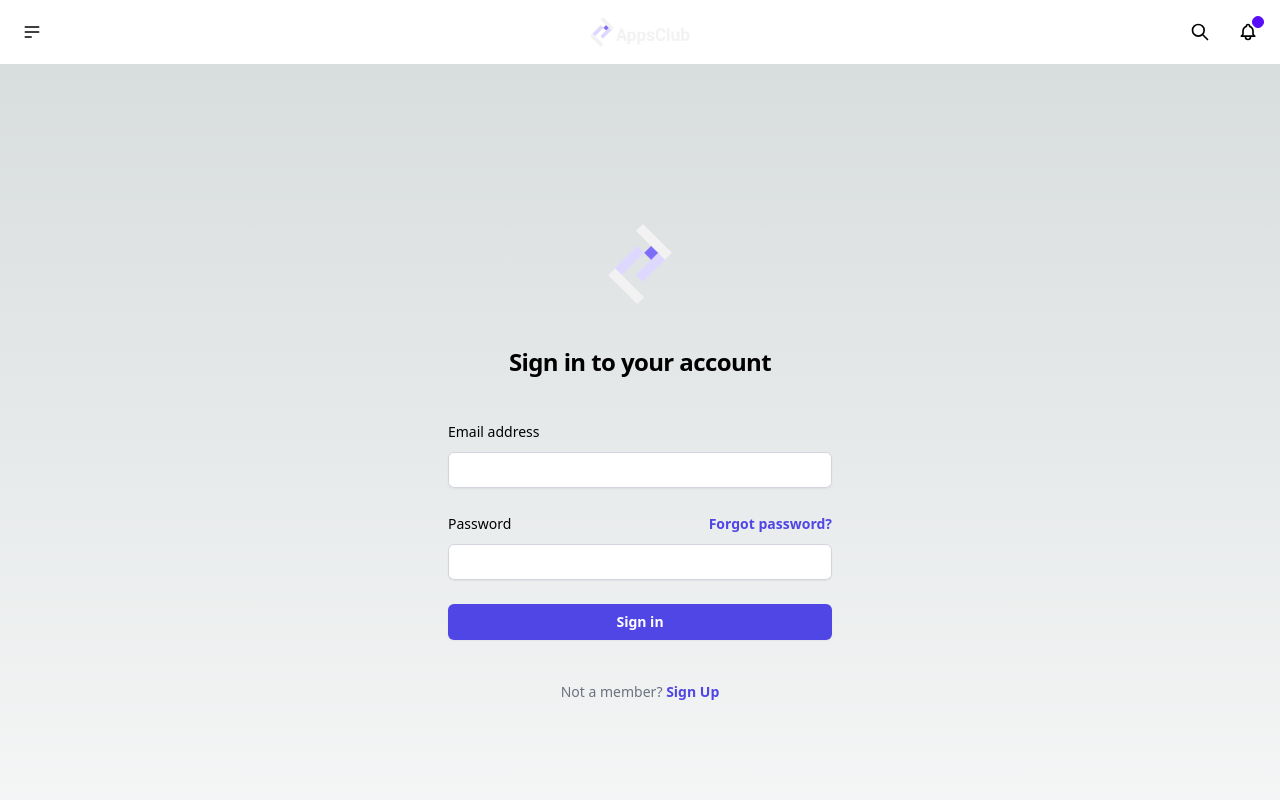
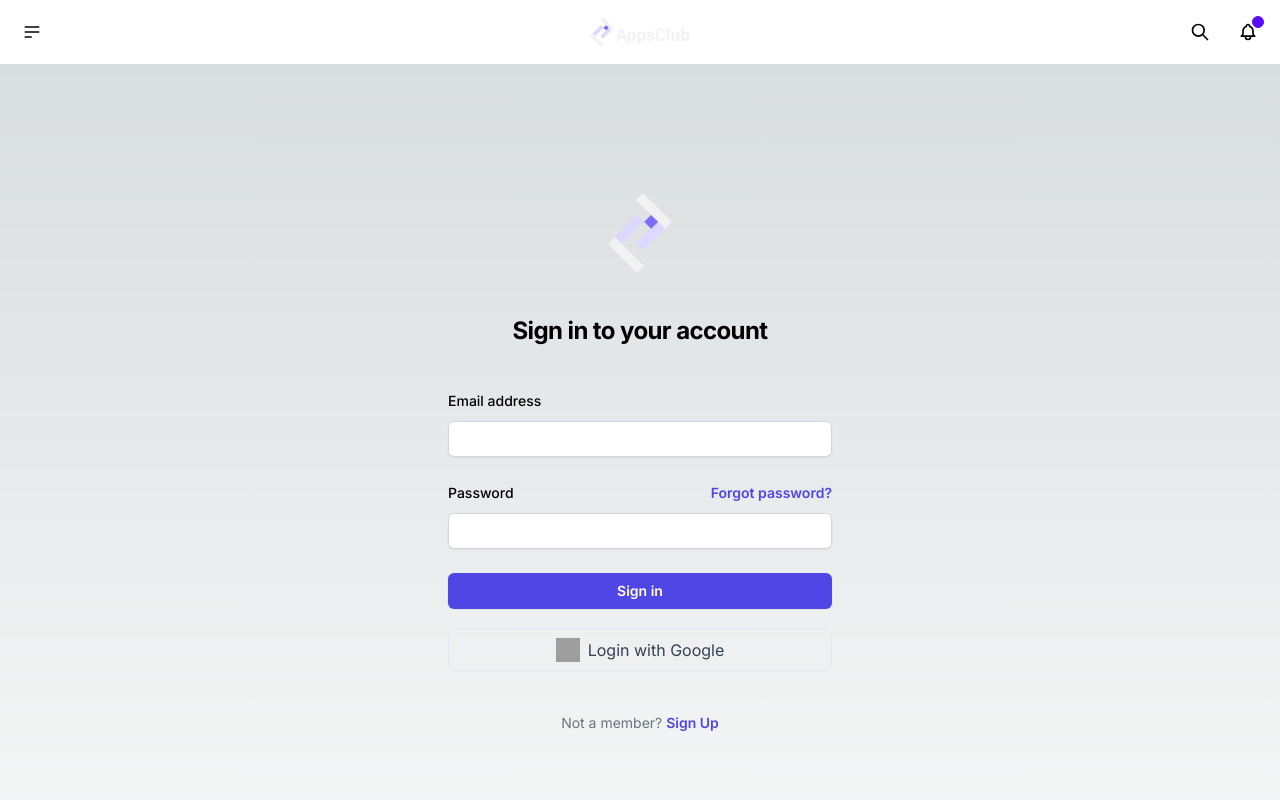
Before and after one commit to Abdelhak-mekaoui/apps-club, a Next.js app: page /signin in a window 1280 px wide. Shown: the top 800 px of the page. Built offline with nearby package versions, Linux system fonts and the light colour scheme; no server answers; grey boxes are pictures that could not be loaded.

Commit message:
add google auth

```diff
--- a/app/firebase.ts
+++ /dev/null
@@ -1,18 +0,0 @@
-import { initializeApp, getApp, getApps } from "firebase/app";
-import { getAuth } from "firebase/auth";
-
-const firebaseConfig = {
-  apiKey: "AIzaSyAF5ILPAkq6P8PSOSHDVIvvZPG-w7Sude8",
-  authDomain: "apps-club-2940a.firebaseapp.com",
-  projectId: "apps-club-2940a",
-  storageBucket: "apps-club-2940a.appspot.com",
-  messagingSenderId: "460841251953",
-  appId: "1:460841251953:web:ae53a39b724a675bbe57d0",
-  measurementId: "G-R5MB8D1GW4"
-};
-
-// Initialize Firebase
-const app = getApps().length ? getApp() : initializeApp(firebaseConfig);
-const auth = getAuth();
-
-export { app, auth };
--- a/app/layout.tsx
+++ b/app/layout.tsx
@@ -1,24 +1,32 @@
+import { authOptions } from '../pages/api/auth/[...nextauth]';
+import { getServerSession } from 'next-auth'
 import './globals.css'
+import { Inter } from 'next/font/google'
+import SessionProvider from './SessionProvider';
 import Navbar from '@/components/Navbar'
 import Footer from '@/components/Footer'
-import  SessionProvider  from "./SessionProvider"
 
+import Home from './page';
+import SignInPage from './signin/page';
 
-export default function RootLayout({
+const inter = Inter({ subsets: ['latin'] })
+
+export default async function RootLayout({
   children,
 }: {
   children: React.ReactNode
 }) {
+
+  const session = await getServerSession(authOptions);
   return (
-
-      <html lang="en">
-        <body>
-          <SessionProvider>
-            <Navbar />
+    <html lang="en">
+      <body className={inter.className}>
+      <SessionProvider session={session}>
+      <Navbar />
             {children}
             <Footer />
-          </SessionProvider>
-        </body>
-      </html>
+      </SessionProvider>
+      </body>
+    </html>
   )
 }
--- a/app/page.tsx
+++ b/app/page.tsx
@@ -1,45 +1,17 @@
 'use client';
 
 import {signOut, useSession} from 'next-auth/react'
-import { redirect } from 'next/navigation'
-import { useState } from 'react'
-import { Dialog } from '@headlessui/react'
-import { Bars3Icon, XMarkIcon } from '@heroicons/react/24/outline'
 import { useRouter } from 'next/navigation'
 export default function Home() {
   const session = useSession({
-    required: true,
-    onUnauthenticated() {
-      redirect('/signin');
-    }
+    required: false,
   })
 
   const router = useRouter()
   return (
     <div className="bg-white">
-      <div className="relative isolate px-6 pt-14 lg:px-8">
-        <div
-          className="absolute inset-x-0 -top-40 -z-10 transform-gpu overflow-hidden blur-3xl sm:-top-80"
-          aria-hidden="true"
-        >
-          <div
-            className="relative left-[calc(50%-11rem)] aspect-[1155/678] w-[36.125rem] -translate-x-1/2 rotate-[30deg]  opacity-30 sm:left-[calc(50%-30rem)] sm:w-[72.1875rem]"
-            style={{
-              clipPath:
-                'polygon(74.1% 44.1%, 100% 61.6%, 97.5% 26.9%, 85.5% 0.1%, 80.7% 2%, 72.5% 32.5%, 60.2% 62.4%, 52.4% 68.1%, 47.5% 58.3%, 45.2% 34.5%, 27.5% 76.7%, 0.1% 64.9%, 17.9% 100%, 27.6% 76.8%, 76.1% 97.7%, 74.1% 44.1%)',
-            }}
-          />
-        </div>
-        <div className="mx-auto max-w-2xl py-32 sm:py-48 lg:py-56">
-          <div className="hidden sm:mb-8 sm:flex sm:justify-center">
-            <div className="relative rounded-full px-3 py-1 text-sm leading-6 text-gray-600 ring-1 ring-gray-900/10 hover:ring-gray-900/20">
-              Announcing our next round of funding.{' '}
-              <a href="#" className="font-semibold text-indigo-600">
-                <span className="absolute inset-0" aria-hidden="true" />
-                Read more <span aria-hidden="true">&rarr;</span>
-              </a>
-            </div>
-          </div>
+        <div className="mx-auto max-w-2xl py-28 sm:py-30 lg:py-40">
+
           <div className="text-center">
             <h1 className="text-4xl font-bold tracking-tight text-gray-900 sm:text-6xl">
               Welcome to Apps Platform
@@ -73,10 +45,7 @@ export default function Home() {
             }}
           />
         </div>
-      </div>
+
     </div>
   )
 }
-
-
-Home.requiresAuth = true
--- a/app/signin/page.tsx
+++ b/app/signin/page.tsx
@@ -1,30 +1,89 @@
 'use client'
 
-import React, { useState } from 'react'
+import React, { useState, useEffect } from 'react'
 import { useRouter } from 'next/navigation'
 import Logo from '/assets/logo3.png';
 import Image from 'next/image';
-import {signIn }from 'next-auth/react'
+import { signIn , useSession} from 'next-auth/react'
+import { Form, useFormik } from 'formik';
 
-export default function Example() {
-  const [email, setEmail] = useState('')
-  const [password, setPassword] = useState('')
+
+export default function SignInPage() {
+
+
+
+
+  const session = useSession();
+
   const router = useRouter()
 
+  type FormDataType = {
+    email: string;
+    password: string;
+};
+const  initialValues : FormDataType = {
+  "email": "",
+  "password": "",
+}
 
+
+  const formik = useFormik({
+
+    initialValues:initialValues,
+    validate: (data : FormDataType) => {
+      let errors  :  {[key: string] : string} = {} ;
+      //check is empty
+      ['email', 'password'].forEach(
+        (element: string) => {
+          if (data[element as keyof FormDataType] == "") {
+            errors[element as keyof FormDataType] = 'Ce champ est requis !';
+          }
+
+        });
+    return errors;
+    },
+
+    onSubmit: (data: FormDataType) => {
+
+      if (data) {
+      signIn('credentials', {email : formik.values['email'], password : formik.values['password'], redirect: true, callbackUrl: '/'})
+      }
+
+    }
+
+  });
+
+
+  //redirect on auth
+  useEffect(() => {
+
+    if(router && session && session.status == 'authenticated'){
+
+
+      router.push('/')
+    }
+  }, [session , router])
+
+
+
+  const isFormFieldInvalid = (name:keyof FormDataType) => !!(formik.touched[name] && formik.errors[name]);
+
+  const getFormErrorMessage = (name :keyof FormDataType) => {
+      return isFormFieldInvalid(name) ? <small className="text-red-700">{formik.errors[name]}</small> : <small className="">&nbsp;</small>
+  };
   return (
     <>
       <div className="flex min-h-screen flex-1 flex-col justify-center px-6 py-12 lg:px-8">
         <div className="sm:mx-auto sm:w-full sm:max-w-sm">
 
-            <Image className="mx-auto h-20 w-auto" src={Logo} width="200" height="80" alt="logo"/>
+          <Image className="mx-auto h-20 w-auto" src={Logo} width="200" height="80" alt="logo" />
           <h2 className="mt-10 text-center text-2xl font-bold leading-9 tracking-tight text-white-900">
             Sign in to your account
           </h2>
         </div>
 
         <div className="mt-10 sm:mx-auto sm:w-full sm:max-w-sm">
-            <form className="space-y-6" action="#" method="POST">
+          <form  method='POST' onSubmit={formik.handleSubmit} onReset={formik.handleReset}>
             <div>
               <label htmlFor="email" className="block text-sm font-medium leading-6 text-white-900">
                 Email address
@@ -35,10 +94,10 @@ export default function Example() {
                   name="email"
                   type="email"
                   autoComplete="email"
-                    onChange={(e) => setEmail(e.target.value)}
-                    required
+                  onChange={(e) => formik.setFieldValue("email", e.target.value)}
                   className="block w-full rounded-md border-0 px-4 py-1.5 text-white-900 shadow-sm ring-1 ring-inset ring-gray-300 placeholder:text-white-400 focus:ring-2 focus:ring-inset focus:ring-white-600 sm:text-sm sm:leading-6"
                 />
+                {getFormErrorMessage("email")}
               </div>
             </div>
 
@@ -59,26 +118,37 @@ export default function Example() {
                   name="password"
                   type="password"
                   autoComplete="current-password"
-                    onChange={(e) => setPassword(e.target.value)}
-                    required
+                  onChange={(e) => formik.setFieldValue('password', e.target.value)}
                   className="block w-full rounded-md border-0 px-4 py-1.5 text-white-900 shadow-sm ring-1 ring-inset ring-gray-300 placeholder:text-gray-400 focus:ring-2 focus:ring-inset focus:ring-indigo-600 sm:text-sm sm:leading-6"
                 />
+                {getFormErrorMessage("password")}
               </div>
             </div>
 
-              <div>
+
               <button
-                  onClick={() => {
-                    signIn('credentials', { email, password, redirect: true, callbackUrl: '/' });
-                  }}
-                  disabled={!email || !password}
-                  type="submit"
+
+       type='submit'
+       disabled={formik.isSubmitting}
                 className="flex w-full justify-center rounded-md bg-indigo-600 px-3 py-1.5 text-sm font-semibold leading-6 text-white shadow-sm hover:bg-indigo-500 focus-visible:outline focus-visible:outline-2 focus-visible:outline-offset-2 focus-visible:outline-indigo-600"
               >
                 Sign in
               </button>
+
+
+
+          </form>
+          <div className="mt-5 flex items-center justify-center">
+            <button className="px-4 py-2 justify-center w-full border flex gap-2 border-slate-200 dark:border-slate-700 rounded-lg text-slate-700 dark:text-slate-200 hover:border-slate-400 dark:hover:border-slate-500 hover:text-slate-900 dark:hover:text-slate-300 hover:shadow transition duration-150"
+    onClick={()=> signIn('google')}
+    >
+        <Image width={60} height={60} className="w-6 h-6" src="https://www.svgrepo.com/show/475656/google-color.svg" loading="lazy" alt="google logo"/>
+        <span>Login with Google</span>
+
+    </button>
+
 </div>
-            </form>
+
 
           <p className="mt-10 text-center text-sm text-gray-500">
             Not a member?{' '}
@@ -88,6 +158,11 @@ export default function Example() {
           </p>
         </div>
       </div>
+
+
+
+
+
     </>
   )
 }
--- a/app/signup/page.tsx
+++ b/app/signup/page.tsx
@@ -1,32 +1,106 @@
-'use client'
-import React , { useState } from 'react';
+'use client';
+import React, { useEffect, useState } from 'react';
 import Logo from '/assets/logo3.png';
 import Image from 'next/image';
 import { createUserWithEmailAndPassword } from 'firebase/auth';
-import { auth } from '../firebase';
+import { auth } from '../../firebase';
 import { useRouter } from 'next/navigation'
+import {signIn, useSession } from 'next-auth/react';
+import { useFormik } from 'formik';
 
-export default function Example() {
-  const [email, setEmail] = useState('')
-  const [password, setPassword] = useState('')
-  const [passwordAgain, setPasswordAgain] = useState('')
+export default function SignUp() {
+
+const [serverErrors, setServerErrors] = useState('')
   const router = useRouter()
-  const signup = () => {
-    createUserWithEmailAndPassword(auth, email, password);
+
+  const session = useSession();
+
+
+
+
+  type FormDataType = {
+    email: string;
+    password: string;
+    passwordAgain: string;
+};
+const  initialValues : FormDataType = {
+  "email": "",
+  "password": "",
+  "passwordAgain": ""
 }
+
+const formik = useFormik({
+
+  initialValues:initialValues,
+  validate: (data : FormDataType) => {
+    let errors  :  {[key: string] : string} = {} ;
+    //check is empty
+    ['email', 'password', 'passwordAgain'].forEach(
+      (element: string) => {
+        if (data[element as keyof FormDataType] == "") {
+          errors[element as keyof FormDataType] = 'Ce champ est requis !';
+        }
+
+        if (data.password != data.passwordAgain){
+          let ePass = 'Passwords do NOT match'
+          errors['password'] = ePass;
+          errors['passwordAgain'] = ePass;
+        }
+
+      });
+  return errors;
+  },
+
+  onSubmit: (data: FormDataType) => {
+
+    if (data) {
+        createUserWithEmailAndPassword(auth, formik.values['email'], formik.values['passwordAgain']).then(()=>{
+          signIn('credentials', {email : formik.values['email'], password : formik.values['password'], redirect: true, callbackUrl: '/'})
+        }).catch((e)=>{
+          setServerErrors("Server Error 500")
+          console.log(e);
+
+        });
+
+    }
+
+  }
+
+});
+
+
+
+const isFormFieldInvalid = (name:keyof FormDataType) => !!(formik.touched[name] && formik.errors[name]);
+
+  const getFormErrorMessage = (name :keyof FormDataType) => {
+      return isFormFieldInvalid(name) ? <small className="text-red-700">{formik.errors[name]}</small> : <small className="">&nbsp;</small>
+  };
+
+//redirect on auth
+  useEffect(() => {
+
+    if (router && session && session.status == 'authenticated') {
+
+
+      router.push('/')
+    }
+  }, [session, router])
+
+
+
   return (
     <>
       <div className="flex min-h-screen flex-1 flex-col justify-center px-6 py-12 lg:px-8">
         <div className="sm:mx-auto sm:w-full sm:max-w-sm">
 
-            <Image className="mx-auto h-20 w-auto" src={Logo} width="200" height="80" alt="logo"/>
+          <Image className="mx-auto h-20 w-auto" src={Logo} width="200" height="80" alt="logo" />
           <h2 className="mt-10 text-center text-2xl font-bold leading-9 tracking-tight text-white-900">
             Sign up your account
           </h2>
         </div>
 
         <div className="mt-10 sm:mx-auto sm:w-full sm:max-w-sm">
-            <form className="space-y-6" action="#" method="POST">
+          <form className="space-y-6" onSubmit={formik.handleSubmit} method="POST">
 
 
             <div>
@@ -39,10 +113,11 @@ export default function Example() {
                   name="email"
                   type="email"
                   autoComplete="email"
-                    onChange={(e) => setEmail(e.target.value)}
-                    required
+                  onChange={(e) => formik.setFieldValue('email', e.target.value)}
+
                   className="block w-full rounded-md border-0 px-4 py-1.5 text-white-900 shadow-sm ring-1 ring-inset ring-gray-300 placeholder:text-white-400 focus:ring-2 focus:ring-inset focus:ring-white-600 sm:text-sm sm:leading-6"
                 />
+                {getFormErrorMessage('email')}
               </div>
             </div>
 
@@ -58,10 +133,11 @@ export default function Example() {
                   name="password"
                   type="password"
                   autoComplete="current-password"
-                    onChange={(e) => setPassword(e.target.value)}
-                    required
+                  onChange={(e) =>  formik.setFieldValue('password' ,e.target.value)}
+
                   className="block w-full rounded-md border-0 px-4 py-1.5 text-white-900 shadow-sm ring-1 ring-inset ring-gray-300 placeholder:text-gray-400 focus:ring-2 focus:ring-inset focus:ring-indigo-600 sm:text-sm sm:leading-6"
                 />
+                 {getFormErrorMessage('password')}
               </div>
             </div>
 
@@ -73,31 +149,46 @@ export default function Example() {
               </div>
               <div className="mt-2">
                 <input
-                    id="password"
-                    name="password"
+                  id="passwordAgain"
+                  name="passwordAgain"
                   type="password"
                   autoComplete="current-password"
-                    onChange={(e) => setPasswordAgain(e.target.value)}
+                  onChange={(e) =>  formik.setFieldValue('passwordAgain', e.target.value)}
 
-                    required
+
                   className="block w-full rounded-md border-0 px-4 py-1.5 text-white-900 shadow-sm ring-1 ring-inset ring-gray-300 placeholder:text-gray-400 focus:ring-2 focus:ring-inset focus:ring-indigo-600 sm:text-sm sm:leading-6"
                 />
+                 {getFormErrorMessage('passwordAgain')}
               </div>
             </div>
 
             <div>
               <button
                 type="submit"
-                  onClick={() => {
-                    signup();
-                    router.push('/')
-                  }}
                 className="flex w-full justify-center rounded-md bg-indigo-600 px-3 py-1.5 text-sm font-semibold leading-6 text-white shadow-sm hover:bg-indigo-500 focus-visible:outline focus-visible:outline-2 focus-visible:outline-offset-2 focus-visible:outline-indigo-600"
               >
                 Sign up
               </button>
             </div>
           </form>
+
+
+<div hidden={!serverErrors}>
+<div  className="flex items-center p-4 mb-4 mt-4 text-sm text-red-800 rounded-lg bg-red-50 dark:bg-gray-800 dark:text-red-400" role="alert">
+  <svg className="flex-shrink-0 inline w-4 h-4 mr-3" aria-hidden="true" xmlns="http://www.w3.org/2000/svg" fill="currentColor" viewBox="0 0 20 20">
+    <path d="M10 .5a9.5 9.5 0 1 0 9.5 9.5A9.51 9.51 0 0 0 10 .5ZM9.5 4a1.5 1.5 0 1 1 0 3 1.5 1.5 0 0 1 0-3ZM12 15H8a1 1 0 0 1 0-2h1v-3H8a1 1 0 0 1 0-2h2a1 1 0 0 1 1 1v4h1a1 1 0 0 1 0 2Z"/>
+  </svg>
+  <span className="sr-only">Info</span>
+  <div>
+    <span className="font-medium">{serverErrors}</span>
+  </div>
+</div>
+</div>
+
+
+
+
+
 
           <p className="mt-10 text-center text-sm text-gray-500">
             Already member?{' '}
--- a/components/Navbar.tsx
+++ b/components/Navbar.tsx
@@ -4,6 +4,7 @@ import Link from 'next/link'
 import Image from 'next/image'
 import Logo from '/assets/logo.png'
 import SlideOvers from './SlideOvers'
+import { signIn, signOut } from 'next-auth/react'
 
 
 export default function Navbar() {
@@ -24,6 +25,9 @@ export default function Navbar() {
                 </li>
                 <li>
                     <Link href="signup" >Sign up</Link>
+                </li>
+                <li>
+                    <span onClick={() =>signOut()} >logout</span>
                 </li>
             </ul>
             </div>
--- /dev/null
+++ b/firebase.ts
@@ -0,0 +1,30 @@
+import { FirebaseAdapterConfig } from "@auth/firebase-adapter";
+import { initializeApp, getApp, getApps } from "firebase/app";
+import { getAuth } from "firebase/auth";
+import { getFirestore } from "firebase/firestore";
+import { getStorage } from "firebase/storage";
+
+
+
+const firebaseConfig = {
+  apiKey: process.env.NEXT_PUBLIC_API_KEY,
+  authDomain:process.env.NEXT_PUBLIC_AUTH_DOMAIN,
+  projectId:process.env.NEXT_PUBLIC_PROJECT_ID,
+  storageBucket: process.env.NEXT_PUBLIC_STORAGE_BUCKET,
+  messagingSenderId:process.env.NEXT_PUBLIC_MESSAGING_SENDER_ID,
+  appId:process.env.NEXT_PUBLIC_APP_ID,
+  measurementId: process.env.NEXT_PUBLIC_MEASUREMENT_ID
+};
+
+
+
+
+
+
+// Initialize Firebase
+const app = getApps().length ? getApp() : initializeApp(firebaseConfig);
+const auth = getAuth(app);
+const db = getFirestore(app);
+const storage = getStorage(app);
+
+export { app, auth, db , storage };
--- a/package.json
+++ b/package.json
@@ -9,9 +9,12 @@
     "lint": "next lint"
   },
   "dependencies": {
+    "@auth/firebase-adapter": "^1.0.3",
     "@headlessui/react": "^1.7.17",
     "@heroicons/react": "^2.0.18",
     "firebase": "^10.5.0",
+    "firebase-admin": "^11.11.0",
+    "formik": "^2.4.5",
     "next": "13.5.6",
     "next-auth": "^4.24.3",
     "react": "^18",
--- a/pages/api/auth/[...nextauth].ts
+++ b/pages/api/auth/[...nextauth].ts
@@ -1,7 +1,9 @@
-import { auth } from "@/app/firebase";
+import { auth, db } from "@/firebase";
 import { signInWithEmailAndPassword } from "firebase/auth";
 import NextAuth from "next-auth"
 import CredentialsProvider from "next-auth/providers/credentials";
+import GoogleProvider from "next-auth/providers/google";
+
 export const authOptions = {
     pages: {
         signIn: '/signin'
@@ -20,7 +22,12 @@ export const authOptions = {
                 })
                 .catch(err => {console.log(err);})
             }
-        })
-    ]
+        }),
+        GoogleProvider({
+            clientId: process.env.GOOGLE_CLIENT_ID as string,
+            clientSecret: process.env.GOOGLE_CLIENT_SECRET as string
+          })
+    ],
+
 }
 export default NextAuth(authOptions)
--- /dev/null
+++ b/services/blablaService.tsx
@@ -0,0 +1 @@
+import {signIn }from 'next-auth/react'
```
Also changed, not shown: app/SessionProvider.tsx (+6 -5 lines), services/auth.tsx (deleted), 2 other files (tests, documents, lock files or other folders). Lines whose indentation alone changed are shown as unchanged.
